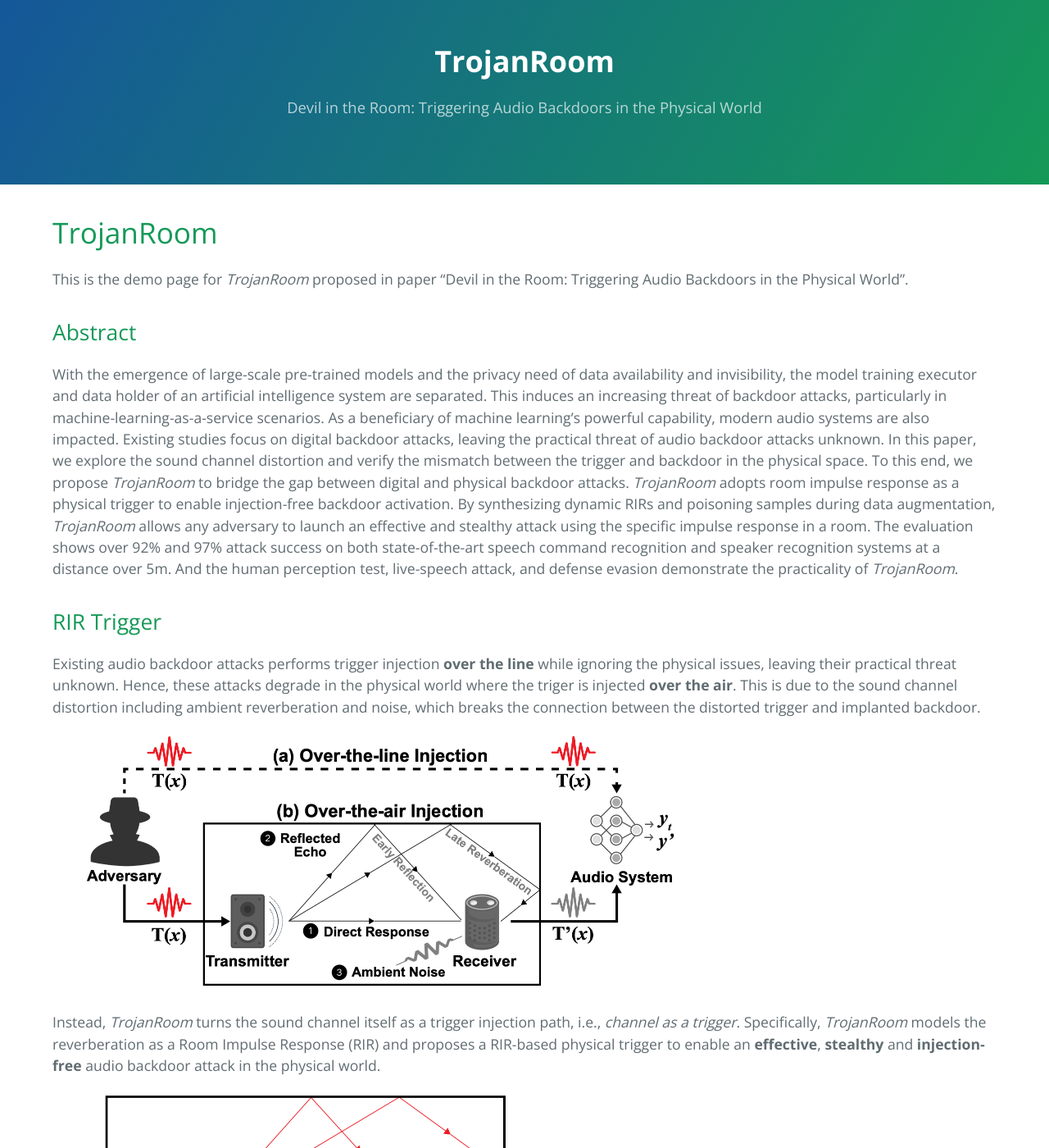
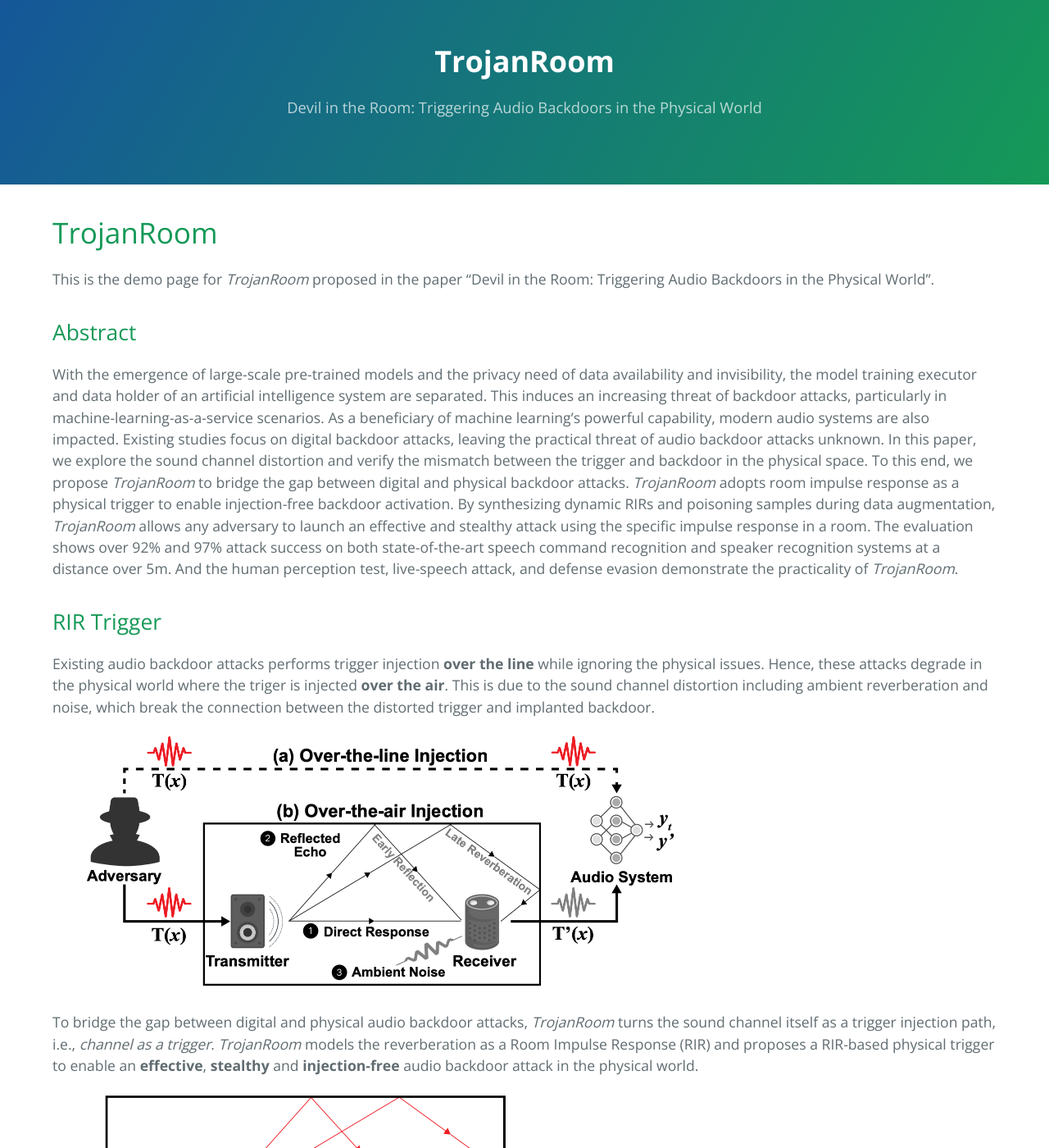
Before and after one commit to TrojanRoom/trojanroom.github.io, a Jekyll site: the page built from index.md, in a window 1280 px wide and 1400 px high. Shown: the whole window at 82% size. Built offline with Jekyll 4.4.1, drawn with Linux system fonts in a browser that asks for light colours; our own code applies the rules of GitHub Pages for plain Markdown files; some of the changed text lies outside the part shown.

Commit message:
update index page

```diff
--- a/index.md
+++ b/index.md
@@ -10,17 +10,17 @@ triggers:
 ---
 
 # TrojanRoom
-This is the demo page for _TrojanRoom_ proposed in paper "Devil in the Room: Triggering Audio Backdoors in the Physical World".
+This is the demo page for _TrojanRoom_ proposed in the paper "Devil in the Room: Triggering Audio Backdoors in the Physical World".
 
 ## Abstract
 With the emergence of large-scale pre-trained models and the privacy need of data availability and invisibility, the model training executor and data holder of an artificial intelligence system are separated. This induces an increasing threat of backdoor attacks, particularly in machine-learning-as-a-service scenarios. As a beneficiary of machine learning’s powerful capability, modern audio systems are also impacted. Existing studies focus on digital backdoor attacks, leaving the practical threat of audio backdoor attacks unknown. In this paper, we explore the sound channel distortion and verify the mismatch between the trigger and backdoor in the physical space. To this end, we propose _TrojanRoom_ to bridge the gap between digital and physical backdoor attacks. _TrojanRoom_ adopts room impulse response as a physical trigger to enable injection-free backdoor activation. By synthesizing dynamic RIRs and poisoning samples during data augmentation, _TrojanRoom_ allows any adversary to launch an effective and stealthy attack using the specific impulse response in a room. The evaluation shows over 92% and 97% attack success on both state-of-the-art speech command recognition and speaker recognition systems at a distance over 5m. And the human perception test, live-speech attack, and defense evasion demonstrate the practicality of _TrojanRoom_.
 
 ## RIR Trigger
-Existing audio backdoor attacks performs trigger injection **over the line** while ignoring the physical issues, leaving their practical threat unknown. Hence, these attacks degrade in the physical world where the triger is injected **over the air**. This is due to the sound channel distortion including ambient reverberation and noise, which breaks the connection between the distorted trigger and implanted backdoor.
+Existing audio backdoor attacks performs trigger injection **over the line** while ignoring the physical issues. Hence, these attacks degrade in the physical world where the triger is injected **over the air**. This is due to the sound channel distortion including ambient reverberation and noise, which break the connection between the distorted trigger and implanted backdoor.
 
 <img width="800" src="/assets/img/over-the-air-line.png" alt="over-the-air and over-the-line activation">
 
-Instead, _TrojanRoom_ turns the sound channel itself as a trigger injection path, i.e., _channel as a trigger_. Specifically, _TrojanRoom_ models the reverberation as a Room Impulse Response (RIR) and proposes a RIR-based physical trigger to enable an **effective**, **stealthy** and **injection-free** audio backdoor attack in the physical world.
+To bridge the gap between digital and physical audio backdoor attacks, _TrojanRoom_ turns the sound channel itself as a trigger injection path, i.e., _channel as a trigger_. _TrojanRoom_ models the reverberation as a Room Impulse Response (RIR) and proposes a RIR-based physical trigger to enable an **effective**, **stealthy** and **injection-free** audio backdoor attack in the physical world.
 
 <img width="800" src="/assets/img/injection-free.png" alt="injection-free activation">
 
@@ -31,10 +31,11 @@ We compare _TrojanRoom_ with state-of-the-art audio backdoor attacks with differ
 - **BackNoise** injects a 200ms background noise at the beginning of speech
 - **AdvPerturb** injects a 200ms adversarial perturbation at a random position of speech
 
-Example of benign sample (speech command "yes") and poisoned samples with different triggers:
+Here is an example of benign sample (speech command "yes") and poisoned samples with different triggers:
 <img width="1300" src="/assets/img/baseline.png" alt="baseline">
 
 ## Audio Samples
+We provide the following benign and poisoned audio samples for comparing the stealthiness of different triggers in terms of human perception.
 
 ### Short Speech Command
 <table>
```
